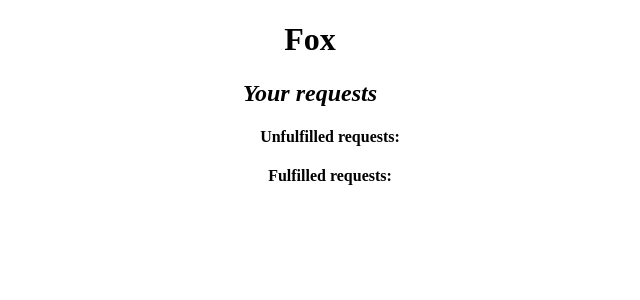
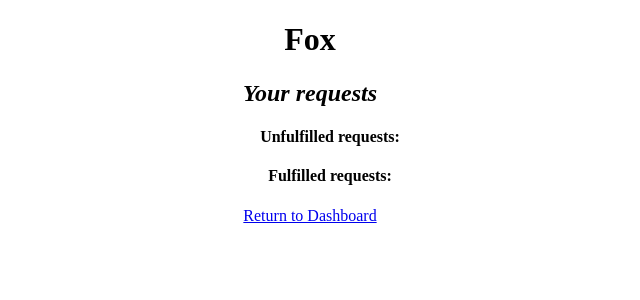
Before and after one commit to rqres/School-Management, a Django app: page /account/requests/ in a window 1280 px wide. Shown: the top 300 px of the page, without its empty margins (330-970 px from the left). Run offline with Django 4.2, Linux system fonts and the light colour scheme; a user stored in the database is signed in; data that the repository does not hold is empty.

Commit message:
make student account page

```diff
--- a/lessons/templates/requests_list.html
+++ b/lessons/templates/requests_list.html
@@ -88,6 +88,9 @@
     </ul>
   </div>
 
+  <div>
+      <p><a href='http://localhost:8000/account/'> Return to Dashboard</p>
+  </div>
 </body>
 
 </html>
```
